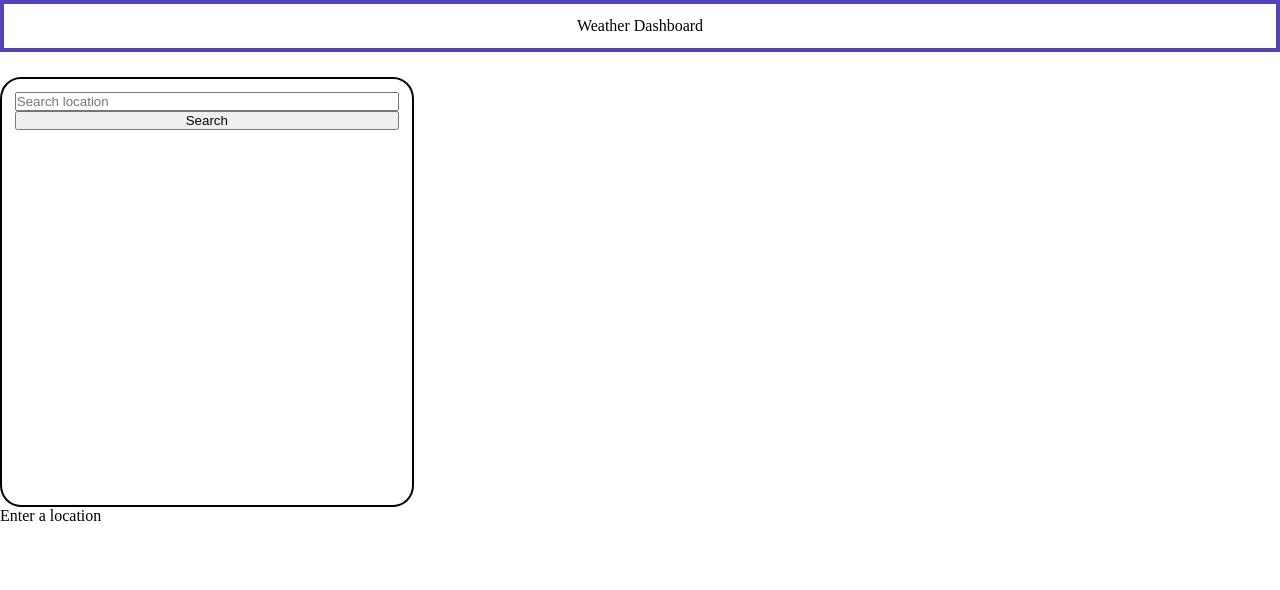
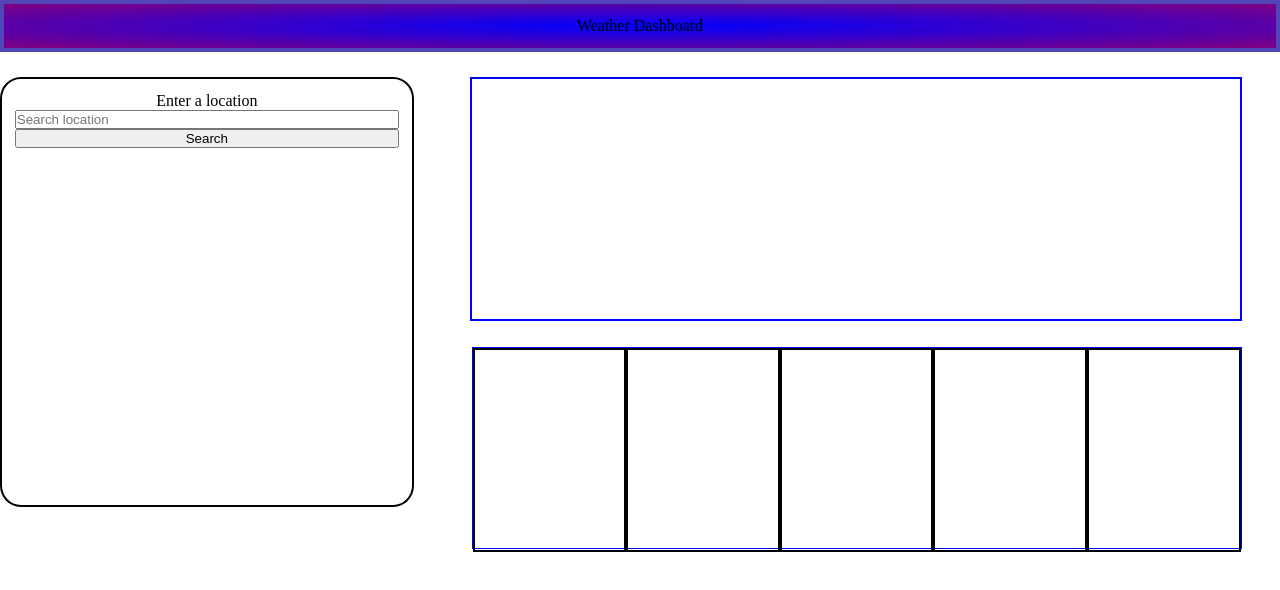
Before and after one commit to Charl1410/weather-dashboard, a plain HTML site: page index.html in a window 1280 px wide. Drawn offline with Linux system fonts and the light colour scheme.

Commit message:
basic html structure and css styling

```diff
--- a/index.html
+++ b/index.html
@@ -1,29 +1,38 @@
 <!DOCTYPE html>
 <html lang="en">
   <head>
-    <meta charset="UTF-8">
-    <meta http-equiv="X-UA-Compatible" content="IE=edge">
-    <meta name="viewport" content="width=device-width, initial-scale=1.0">
-    <link rel = "stylesheet" href = "style.css">
-    <title>Weather Dashboard </title>
+    <meta charset="UTF-8" />
+    <meta http-equiv="X-UA-Compatible" content="IE=edge" />
+    <meta name="viewport" content="width=device-width, initial-scale=1.0" />
+    <link rel="stylesheet" href="style.css" />
+    <title>Weather Dashboard</title>
   </head>
   <body>
     <header>
       <div id="top-bar">Weather Dashboard</div>
     </header>
 
-        <aside id="aside" class="d-flex" >
-            <input type="text" placeholder="Search location" id="search-content">
+    <section id="location">
+      <div id="current-location"></div>
+    </section>
+
+    <div id="daily-weather-container">
+        <div id="weather-day"></div>
+        <div id="weather-day"></div>
+        <div id="weather-day"></div>
+        <div id="weather-day"></div>
+        <div id="weather-day"></div>
+      </div>
+
+    <aside id="aside" class="d-flex">
+      <div>Enter a location</div>
+      <input type="text" placeholder="Search location" id="search-content" />
       <button id="search-btn">Search</button>
       <div id="error-message"></div>
     </aside>
-
-        <section id="location">
-            <div>Enter a location</div>
-        </section>
 
 
   </body>
 </html>
 
-<script src ="script.js"></script>
+<script src="script.js"></script>
--- a/script.js
+++ b/script.js
@@ -1,30 +1,44 @@
-var searchBtn = document.getElementById('search-btn')
-var searchContent = document.getElementById('search-content')
+weatherAPILink = 'https://openweathermap.org/forecast5';
+weatherAPIKey = 'e5a009371796c1daa39e7889609ceaf9';
 
 
-function getLocation() {
+
+var searchBtn = document.getElementById('search-btn');
+var searchContent = document.getElementById('search-content');
+
+
+async function getLocation() {
     //get the location that user has entered
     var locationInput = searchContent.value;
 //console.log(locationInput)
 
     //check if it is a valid location
+
     //if empty display error
 
     if (locationInput === '') {
-        alert('please enter a valid location') //can make this a message on page
+        alert('please enter a valid location'); //can make this a message on page
     }
     //if not look up location API call
     else {
-        lookUpLocation()
+       var memes = await lookUpLocation(locationInput);
+
+       console.log(memes)
 
 
 }
+}
 
-function loopUpLocation() {
 
+//
+async function lookUpLocation(cityName) {
+    var apiURL = `https://api.openweathermap.org/data/2.5/forecast?q=${cityName}&limit=5&appid=${weatherAPIKey}`; //sort this bit
+    var response = await fetch(apiURL)
+    var data = await response.json()
+    return data
 }
 
 
 
 
-searchBtn.addEventListener('click', getLocation)
+searchBtn.addEventListener('click', getLocation);
--- a/style.css
+++ b/style.css
@@ -1,6 +1,15 @@
 * {
     margin: 0;
     padding: 0;
+}
+
+body {
+
+
+}
+
+header {
+    width:100%;
 }
 
 aside {
@@ -11,6 +20,7 @@ aside {
     flex-direction: column;
     border: solid 2px black;
     border-radius: 5%;
+    text-align: center;
 }
 
 #top-bar {
@@ -18,4 +28,31 @@ aside {
     margin-bottom:2%;
     padding:1%;
     text-align: center;
+    background-image: radial-gradient(blue, purple)
 }
+
+#location {
+    border: solid 2px blue;
+    width:60%;
+    height:30vh;
+    float:right;
+    margin-right:3%;
+
+}
+
+#daily-weather-container {
+    width:60%;
+    height:25vh;
+    border: solid 1px blue;
+    float: right;
+    margin:2%;
+    margin-right: 3%;
+    display: flex;
+}
+
+#weather-day {
+    width:20%;
+    height:100%;
+    border: solid 2px black;;
+
+}
```
Lines whose indentation alone changed are shown as unchanged.
